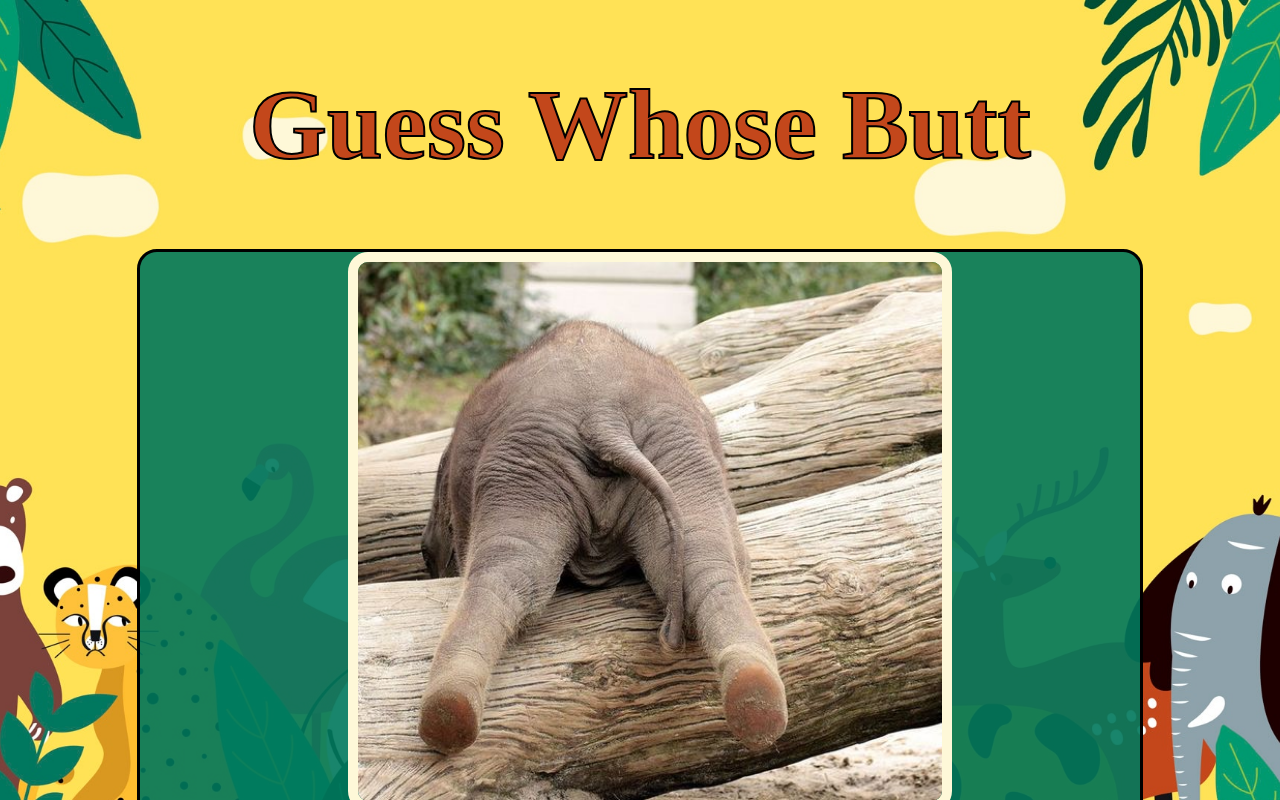
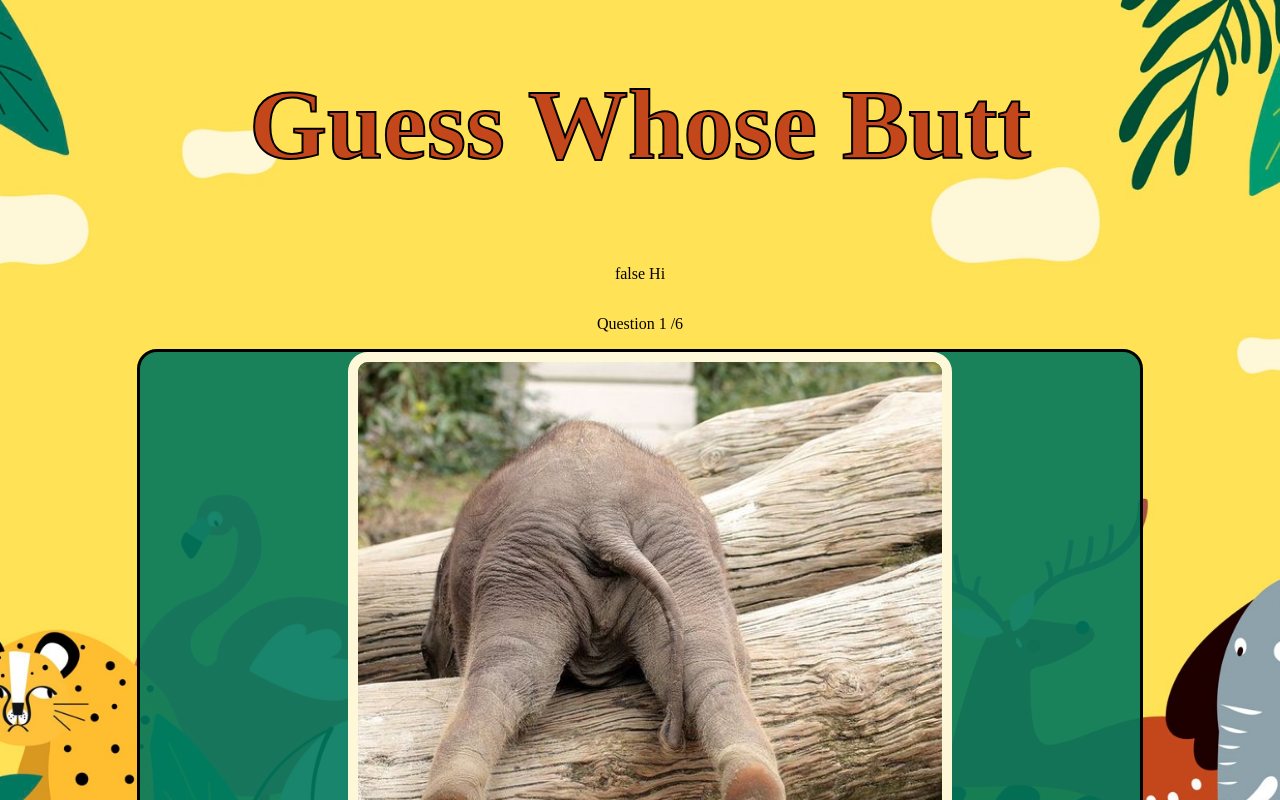
Before and after one commit to Technigo/project-redux-quiz-old, a React (Create React App) app: page / in a window 1280 px wide. Both pictures are taken after a click on the button "Let's play!". Shown: the top 800 px of the page. Built offline with nearby package versions, Linux system fonts and the light colour scheme.

Commit message:
add welcome page

```diff
--- a/src/components/QuestionPage.js
+++ b/src/components/QuestionPage.js
@@ -36,28 +36,40 @@ const QuestionPage = () => {
 
 	//const color = useSelector((state) => state.quiz.color)
 	const answerArray = useSelector((state) => state.quiz.answers)
-    const animation = useSelector((state) => state.quiz.animation)
 	console.log(answerArray, 'selected Answer array')
-    //const rightAnswer = answerArray.map(item => iteminitem.isCorrect);
+	console.log(question.id, ' question array')
 
-	//console.log(rightAnswer)
 
 
 	const onAnswerSubmit = (id, index) => {
 		dispatch(quiz.actions.submitAnswer({ questionId: id, answerIndex: index }))
         displayNextQuestion();
 
-	//	setTimeout(displayNextQuestion, 2000)
+		setTimeout(displayNextQuestion, 5000)
 	}
 	const displayNextQuestion = () => {
 		dispatch(quiz.actions.goToNextQuestion())
 	}
 
-	//Check the answer state - correct or incorrect
+	const count = () => {
+
+		if (answerArray[question.id - 1]?.isCorrect) {
+
+			return 'true'
+		} return 'false'
+	}
+
 
 	return (
 		<>
 			<h1>Guess Whose Butt</h1>
+
+				<p>{count()} Hi</p>
+
+			{/* ADD PROGRESS BAR */}
+			<p>Question {question.id} /6</p>
+			{/* *************** */}
+
 		<section className='question-section'>
 			<div className='question-container'>
 				<img
@@ -72,7 +84,7 @@ const QuestionPage = () => {
 						  type='submit'
 						  onClick={() => onAnswerSubmit(question.id, index)}
 						  key={item}
-					  >
+					     >
 						  {item}
 		  </button>
 
--- a/src/components/WelcomePage.js
+++ b/src/components/WelcomePage.js
@@ -23,7 +23,6 @@ export const WelcomePage = () => {
 	const onStartButtonclick = () => {
 
 	    dispatch(quiz.actions.startGame())
-		//setStartGame(true)
 	}
 
 	return (
```
